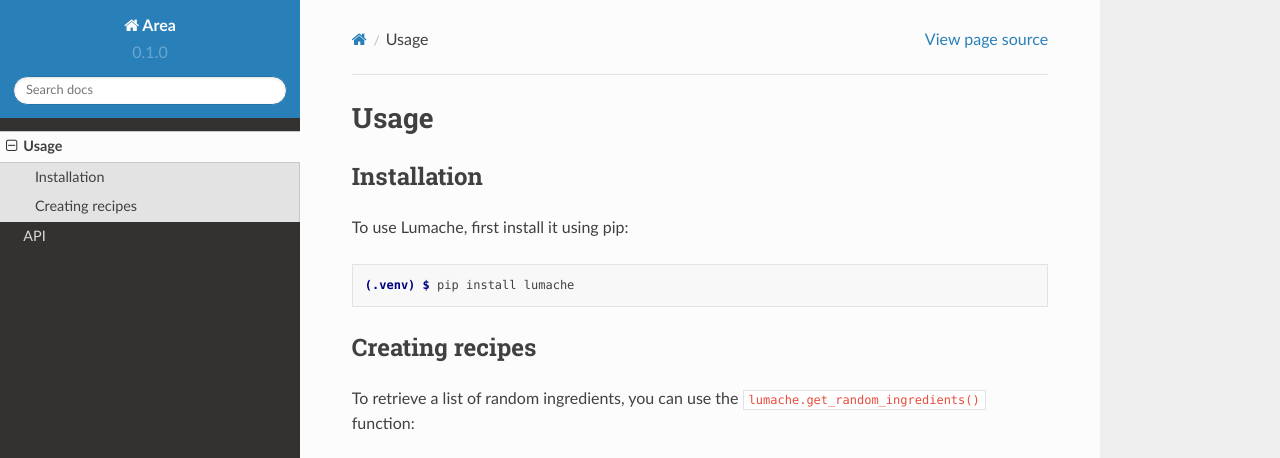
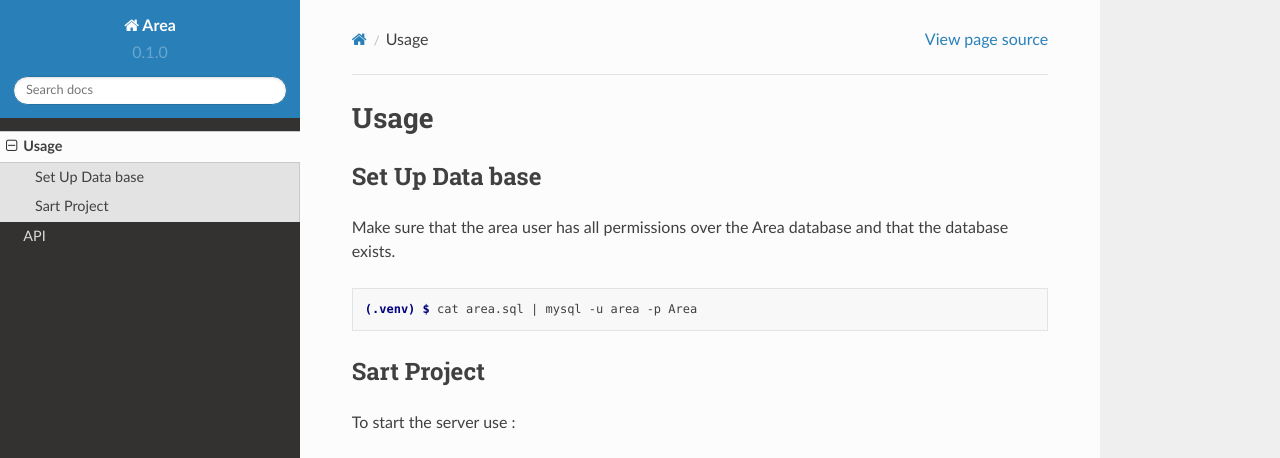
Before and after one commit to ThomasDarrieumerlou/Area-documentation, a Sphinx documentation site: the page built from docs/source/usage.rst, in a window 1280 px wide and 1095 px high. Shown: the top 458 px of the window. Built offline with Sphinx 7.4.7 and the Read the Docs theme 2.0.0, drawn with Linux system fonts in a browser that asks for light colours; some of the changed text lies outside the part shown; grey boxes are pictures that could not be loaded.

Commit message:
push modif text

```diff
--- a/docs/source/usage.rst
+++ b/docs/source/usage.rst
@@ -3,31 +3,28 @@
 
 .. _installation:
 
-Installation
+Set Up Data base
 ------------
 
-To use Lumache, first install it using pip:
+Make sure that the area user has all permissions over the Area database and that the database exists.
 
 .. code-block:: console
 
-   (.venv) $ pip install lumache
+   (.venv) $ cat area.sql | mysql -u area -p Area
 
-Creating recipes
+Sart Project
 ----------------
 
-To retrieve a list of random ingredients,
-you can use the ``lumache.get_random_ingredients()`` function:
+To start the server use :
 
-.. autofunction:: lumache.get_random_ingredients
+.. code-block:: console
 
-The ``kind`` parameter should be either ``"meat"``, ``"fish"``,
-or ``"veggies"``. Otherwise, :py:func:`lumache.get_random_ingredients`
-will raise an exception.
+   (.venv) $ make run t=server
 
-.. autoexception:: lumache.InvalidKindError
+To start the web client use :
 
-For example:
+.. code-block:: console
 
->>> import lumache
->>> lumache.get_random_ingredients()
-['shells', 'gorgonzola', 'parsley']
+   (.venv) $ make run t=web
+
+To use the mobile client download the apk.
```
Also changed, not shown: .readthedocs.yaml (added).
